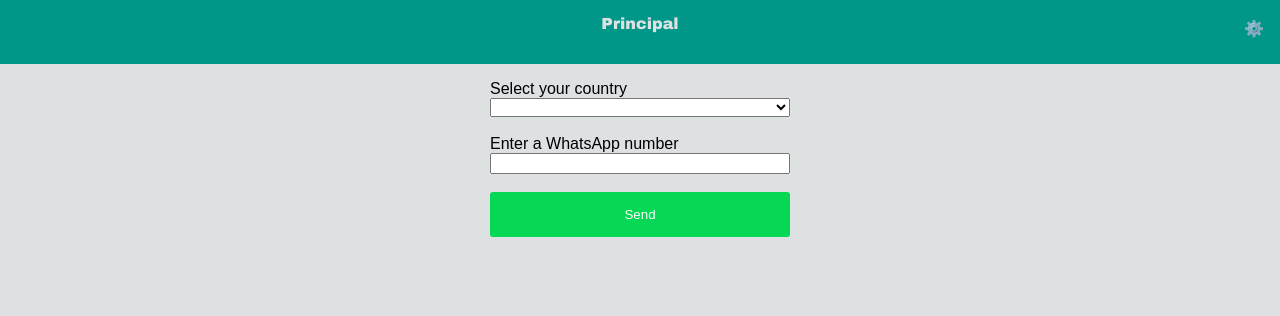
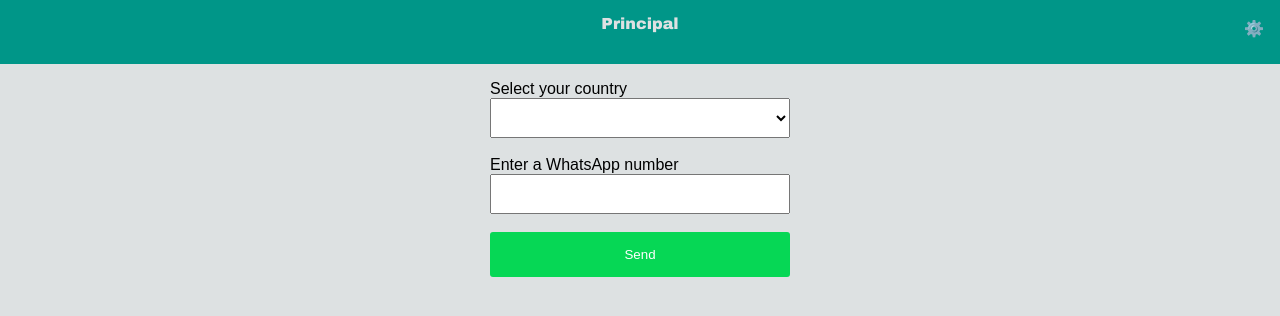
Before and after one commit to condoblea/direct-whats-message, a plain HTML site: page index.html in a window 1280 px wide. Drawn offline with Linux system fonts and the light colour scheme; no server answers.

Commit message:
los inputs ahora son mas grandes y la respuesta con los codigos de cada pais ahora se guardan en memoria

```diff
--- a/css/style.css
+++ b/css/style.css
@@ -46,10 +46,8 @@
     margin: 16px auto 0px auto;
     max-width: 300px;
 }
-#selector {
-    width: 100%;
-}
-#wnumber {
+#selector, #wnumber{
+    height: 40px;
     width: 100%;
 }
 #sendButton {
--- a/sw.js
+++ b/sw.js
@@ -19,7 +19,7 @@ self.addEventListener('install', e => {
             cache.addAll( app_shell )
         })
 
-    e.wailUntil( cache_static )
+    e.waitUntil( cache_static )
 })
 
 self.addEventListener('fetch', e => {
```
